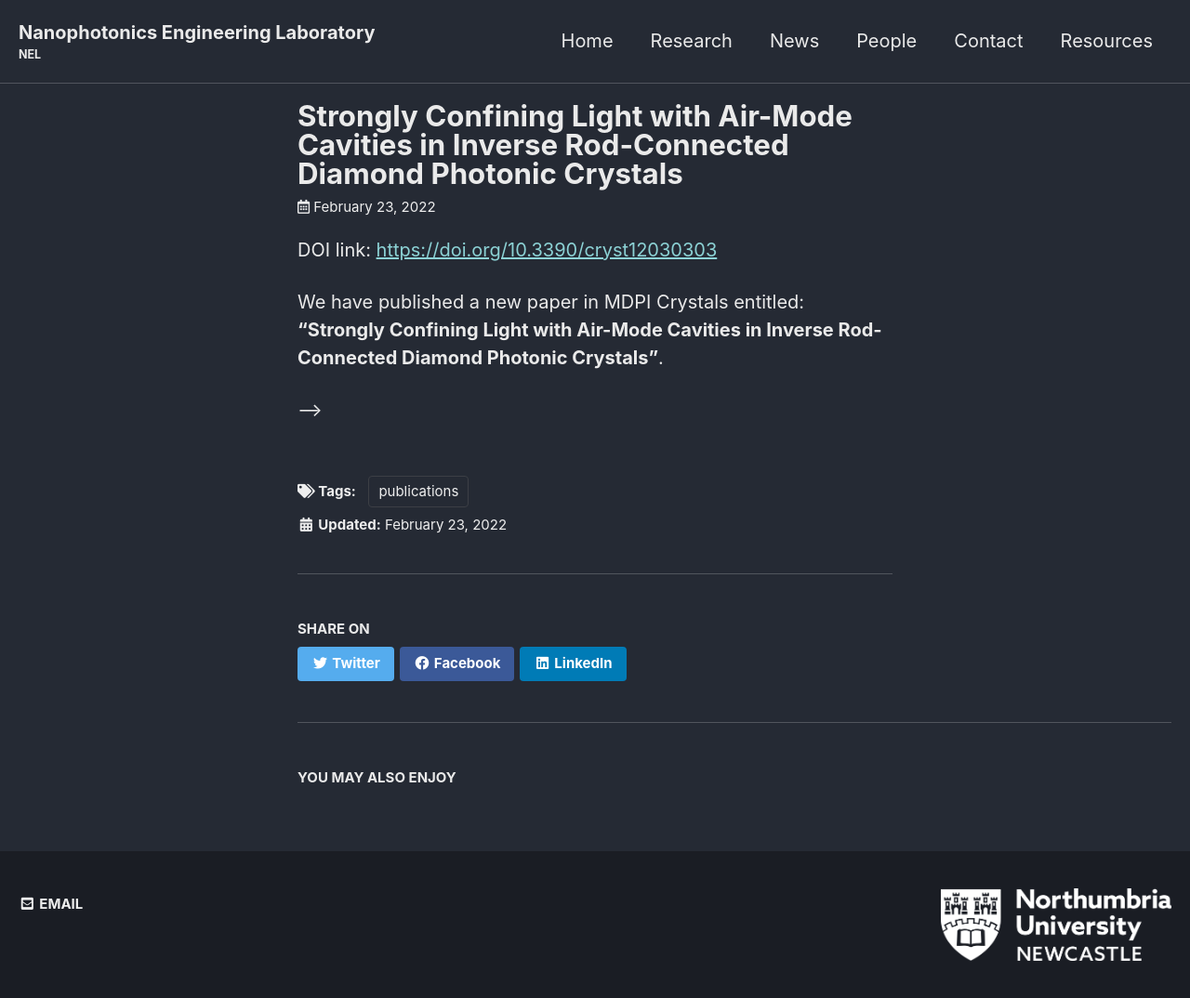
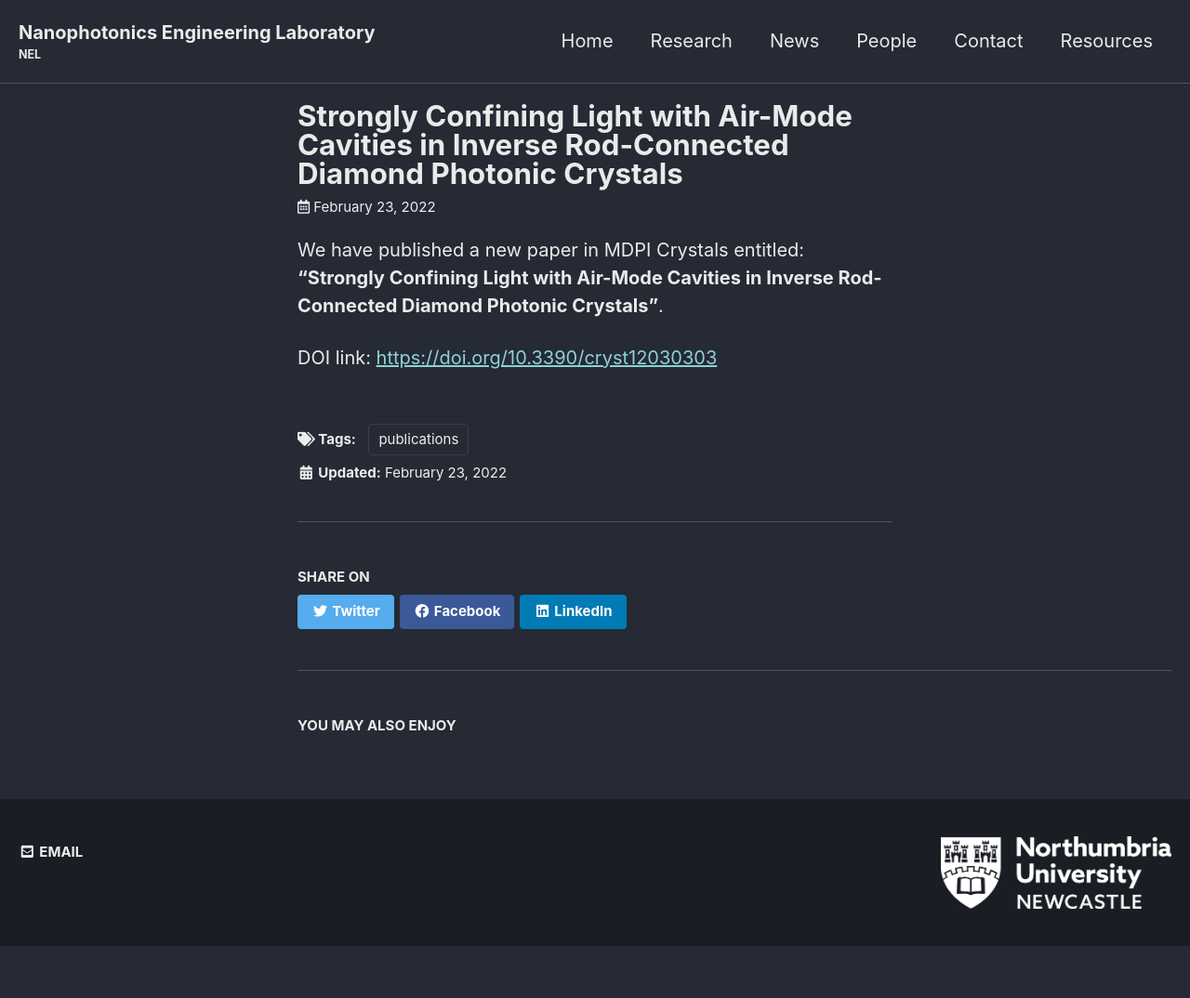
Before and after one commit to qubits/nanophotonicenglab.github.io, a Jekyll site: the page built from _posts/2022-02-23-publications.md, in a window 1280 px wide. Shown: the whole page at 93% size. Built offline with Jekyll 4.4.1, drawn with Linux system fonts in a browser that asks for light colours; cached includes are drawn as plain includes; after the commit the page ends 1018 px from its top, so only the background shows below that.

```diff
--- a/_posts/2022-02-23-publications.md
+++ b/_posts/2022-02-23-publications.md
@@ -11,12 +11,12 @@ tag:
   - publications
 ---
 
+We have published a new paper in MDPI Crystals entitled: **"Strongly Confining Light with Air-Mode Cavities in Inverse Rod-Connected Diamond Photonic Crystals"**.
+
 DOI link: <https://doi.org/10.3390/cryst12030303>
 
 <!-- [Apple](http://apple.com "Apple") -->
-We have published a new paper in MDPI Crystals entitled: **"Strongly Confining Light with Air-Mode Cavities in Inverse Rod-Connected Diamond Photonic Crystals"**.
-
-<!-- [DOI link](https://doi.org/10.3390/cryst12030303 "DOI link caption") --> -->
+<!-- [DOI link](https://doi.org/10.3390/cryst12030303 "DOI link caption") -->
 
 <!--more-->
 <!--any text before this line will be displayed on the 'News' page. Any text after this point will be accessible by clicking the post. Please keep this breif.-->
```
